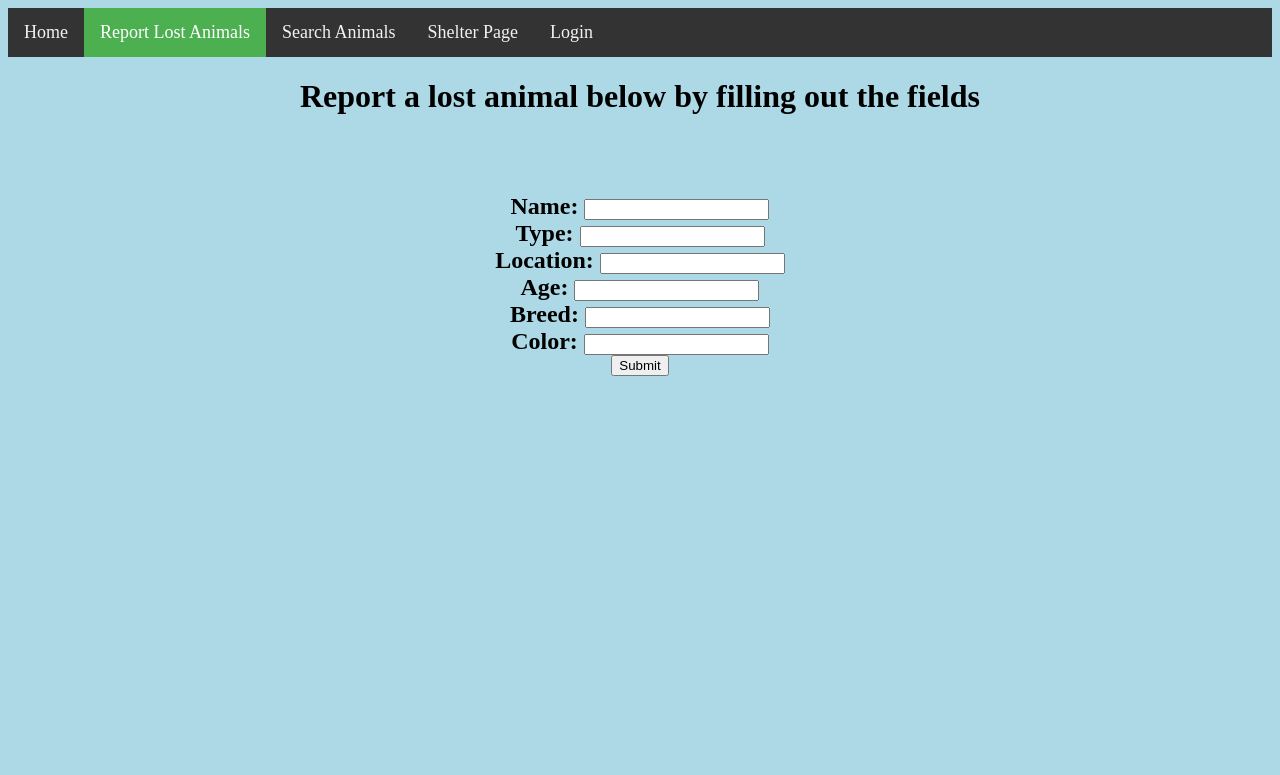
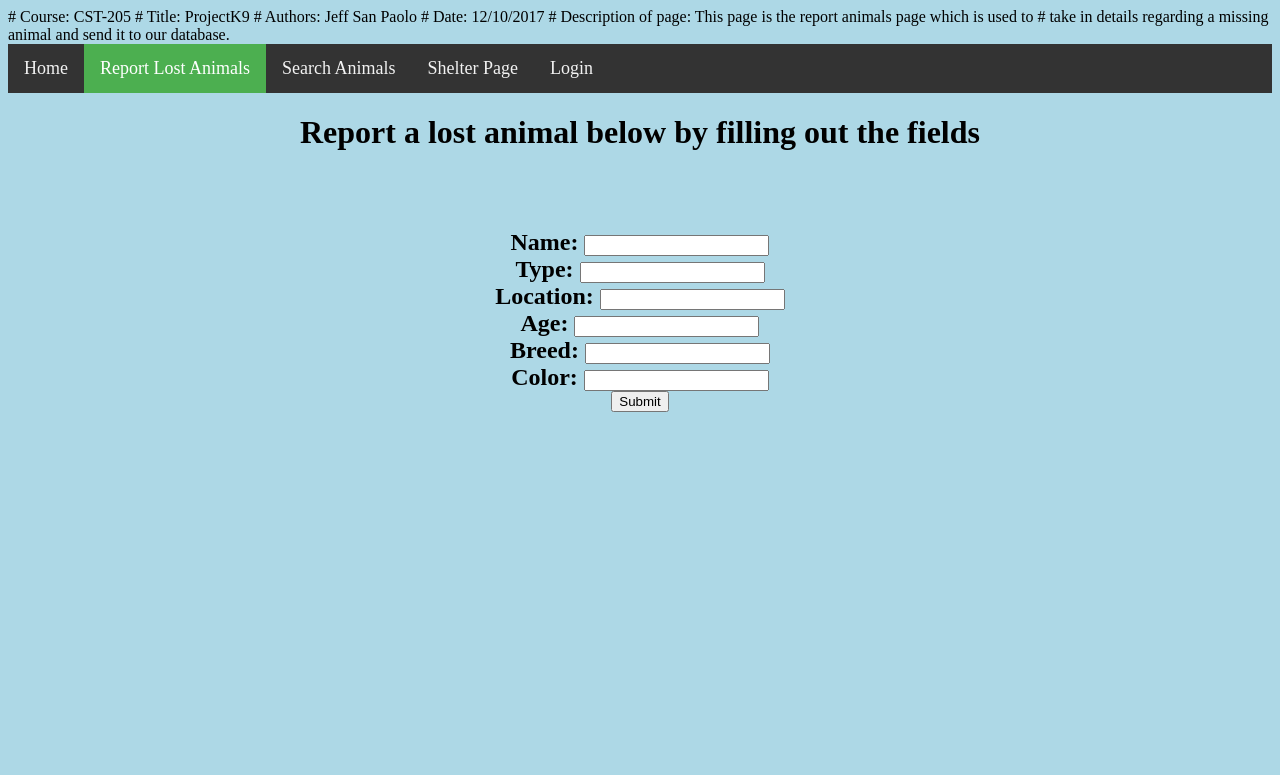
Before and after one commit to Jeff117/Project1, a Flask app: template templates/ReportAnimals.html in a window 1280 px wide. Shown: the top 775 px of the page. Run offline with Flask 2, Linux system fonts and the light colour scheme; the template is opened without the code that fills it, so the values that code supplies are empty; some libraries are stand-ins or nearby versions.

Commit message:
Update ReportAnimals.html

```diff
--- a/templates/ReportAnimals.html
+++ b/templates/ReportAnimals.html
@@ -1,3 +1,10 @@
+# Course: CST-205
+# Title: ProjectK9
+# Authors: Jeff San Paolo
+# Date: 12/10/2017
+# Description of page: This page is the report animals page which is used to
+# take in details regarding a missing animal and send it to our database.
+
 <head>
 <title> Report a lost friend </title>
 <style>
```
